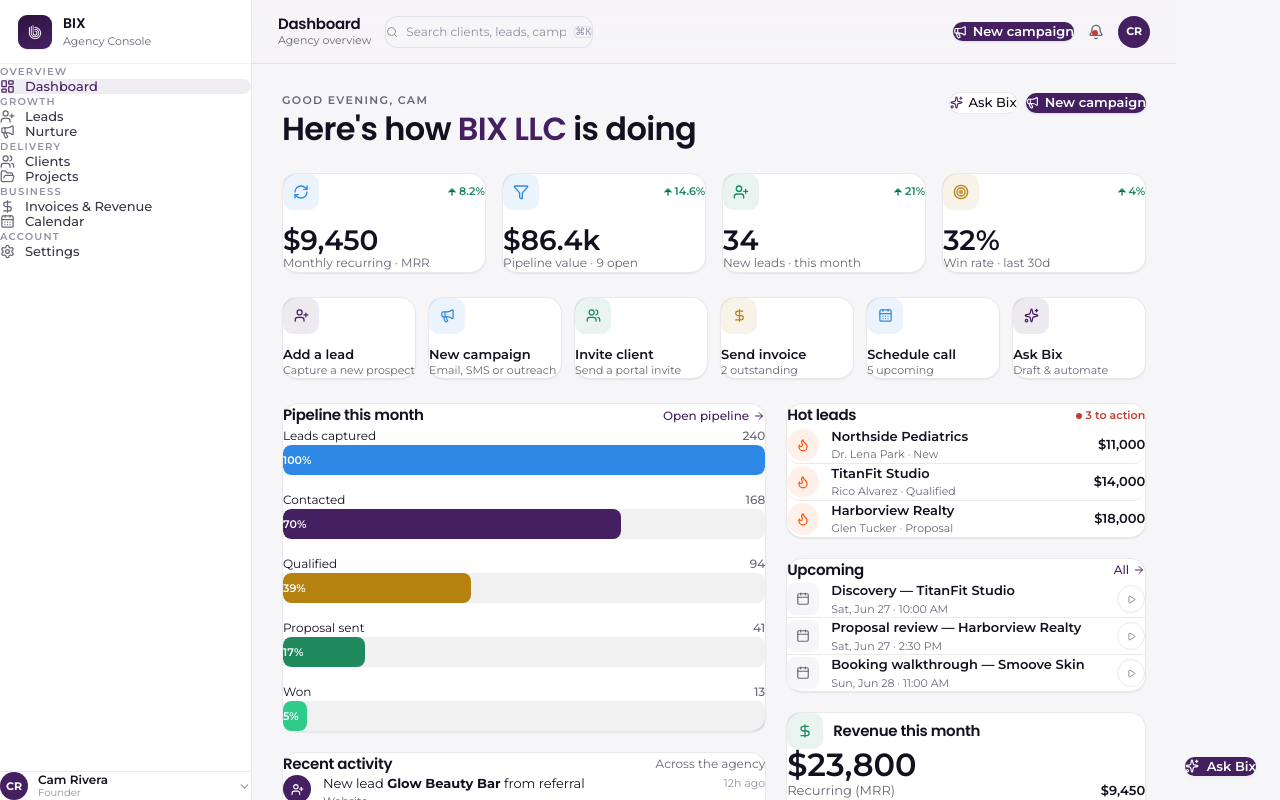
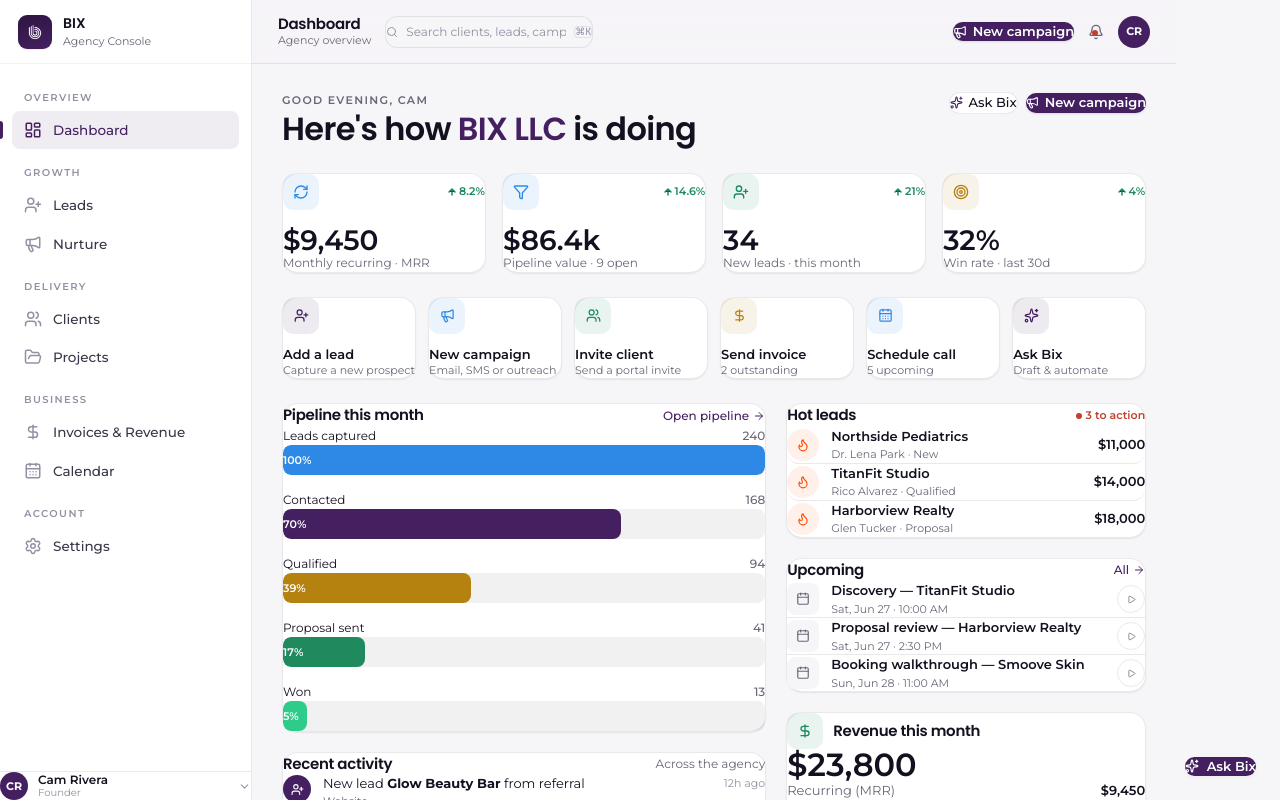
Before and after one commit to Bixllc/bix-console, a React (Vite) app: page / in a window 1280 px wide. Built offline with nearby package versions, Linux system fonts and the light colour scheme.

Commit message:
Sidebar nav: match portal.css exactly (labels, item sizing, hover, active bar)

```diff
--- a/src/components/layout/Sidebar.tsx
+++ b/src/components/layout/Sidebar.tsx
@@ -110,17 +110,21 @@ export function Sidebar() {
           )}
         </div>
 
-        {/* Nav */}
-        <nav className="flex-1 overflow-y-auto py-4 px-2">
+        {/* Nav — matches .bx-side__nav / .bx-nav-item from portal.css */}
+        <nav className="flex-1 overflow-y-auto" style={{ padding: '14px 12px 8px' }}>
           {groups.map(g => (
-            <div key={g.label} className="mb-5">
+            <div key={g.label} style={{ marginBottom: 4 }}>
               {sidebarOpen && (
-                <p
-                  className="text-[10px] font-semibold tracking-[0.12em] uppercase px-2 mb-1.5"
-                  style={{ color: 'var(--bx-faint)' }}
-                >
+                <div style={{
+                  fontSize: 10,
+                  letterSpacing: '0.14em',
+                  textTransform: 'uppercase',
+                  color: 'var(--bx-faint)',
+                  fontWeight: 600,
+                  padding: '12px 12px 6px',
+                }}>
                   {g.label}
-                </p>
+                </div>
               )}
               {g.items.map(item => (
                 <NavLink
@@ -128,30 +132,11 @@ export function Sidebar() {
                   to={item.to}
                   end={item.to === '/'}
                   onClick={() => window.innerWidth < 1024 && setSidebarOpen(false)}
-                  className="flex items-center gap-2.5 px-2 py-2 rounded-[var(--bx-r)] transition-all duration-150 mb-0.5"
-                  style={({ isActive }) => ({
-                    background: isActive ? 'var(--bx-purple-soft)' : 'transparent',
-                    color: isActive ? 'var(--bx-purple)' : 'var(--bx-muted)',
-                  })}
+                  className={({ isActive }) => `bx-nav-item${isActive ? ' is-active' : ''}`}
                   title={!sidebarOpen ? item.label : undefined}
                 >
-                  {({ isActive }) => (
-                    <>
-                      <item.icon
-                        size={15}
-                        className="shrink-0"
-                        style={{ color: isActive ? 'var(--bx-purple)' : 'var(--bx-muted)' }}
-                      />
-                      {sidebarOpen && (
-                        <span
-                          className="text-[13px] font-medium whitespace-nowrap leading-none"
-                          style={{ color: isActive ? 'var(--bx-purple)' : 'var(--bx-ink-2)' }}
-                        >
-                          {item.label}
-                        </span>
-                      )}
-                    </>
-                  )}
+                  <item.icon size={18} />
+                  {sidebarOpen && item.label}
                 </NavLink>
               ))}
             </div>
--- a/src/index.css
+++ b/src/index.css
@@ -120,3 +120,29 @@ h1, h2, h3, h4, h5, h6 {
 
 /* FAB always above cards */
 .bx-fab { z-index: 140 !important; }
+
+/* ─── Sidebar nav items ──────────────────────────────────────────────────── */
+.bx-nav-item {
+  display: flex; align-items: center; gap: 11px;
+  padding: 9px 12px; border-radius: var(--bx-r-sm);
+  font-size: 13.5px; font-weight: 500; color: var(--bx-ink-2);
+  position: relative; cursor: pointer; width: 100%;
+  border: 0; background: transparent; text-align: left; text-decoration: none;
+  transition: background 160ms, color 160ms;
+}
+.bx-nav-item svg { width: 18px; height: 18px; color: var(--bx-faint); flex-shrink: 0; transition: color 160ms; }
+.bx-nav-item:hover { background: var(--bx-bg); color: var(--bx-ink); }
+.bx-nav-item:hover svg { color: var(--bx-muted); }
+.bx-nav-item.is-active { background: var(--bx-purple-soft); color: var(--bx-purple); }
+.bx-nav-item.is-active svg { color: var(--bx-purple); }
+.bx-nav-item.is-active::before {
+  content: ""; position: absolute; left: -12px; top: 50%; transform: translateY(-50%);
+  width: 3px; height: 18px; border-radius: 0 3px 3px 0; background: var(--bx-purple);
+}
+/* count badge (for future use) */
+.bx-nav-item__count {
+  margin-left: auto; font-size: 11px; font-weight: 600; font-family: 'JetBrains Mono', monospace;
+  min-width: 18px; height: 18px; padding: 0 5px; border-radius: var(--bx-pill);
+  display: inline-grid; place-items: center;
+  background: var(--bx-purple); color: #fff;
+}
```
